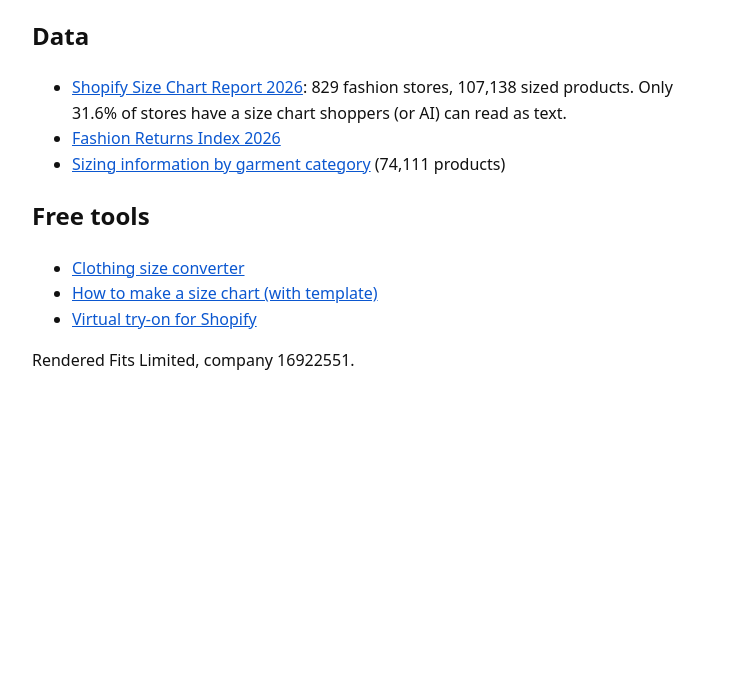
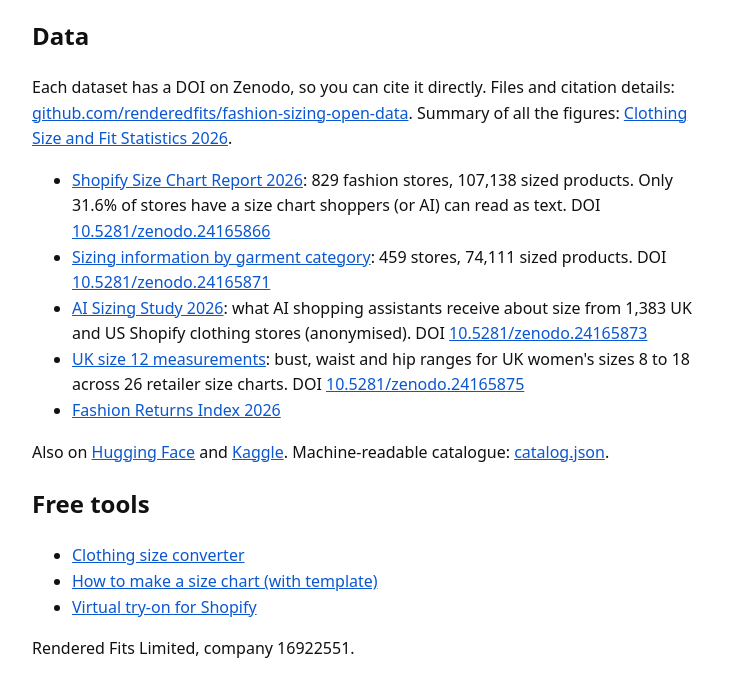
Before and after one commit to renderedfits/renderedfits.github.io, a plain HTML site: page index.html in a window 1280 px wide. Shown: the part 158-854 px from the top of the page, without its empty margins (268-1003 px from the left). Before the commit the page ends 800 px from the top, so only its background shows below. Drawn offline with Linux system fonts and the light colour scheme.

Commit message:
List all four datasets with DOIs

```diff
--- a/index.html
+++ b/index.html
@@ -4,7 +4,7 @@
 <meta charset="utf-8">
 <meta name="viewport" content="width=device-width, initial-scale=1">
 <title>Rendered Fits open data and tools</title>
-<meta name="description" content="Open fashion sizing data from Rendered Fits: the Shopify Size Chart Report 2026, the Fashion Returns Index 2026 and free sizing tools.">
+<meta name="description" content="Open fashion sizing data from Rendered Fits: four datasets with Zenodo DOIs (size charts, fit information, AI sizing, UK size 12) and free sizing tools.">
 <link rel="canonical" href="https://www.renderedfits.com/open-data/">
 <style>body{font:16px/1.6 system-ui,sans-serif;max-width:680px;margin:40px auto;padding:0 16px;color:#111;background:#fff}a{color:#0b57d0}h1{font-size:28px}</style>
 </head>
@@ -12,11 +12,15 @@
 <h1>Rendered Fits open data and tools</h1>
 <p><a href="https://www.renderedfits.com/">Rendered Fits</a> makes a sizing-led virtual try-on app for Shopify fashion brands. We publish our research data under CC BY 4.0.</p>
 <h2>Data</h2>
+<p>Each dataset has a DOI on Zenodo, so you can cite it directly. Files and citation details: <a href="https://github.com/renderedfits/fashion-sizing-open-data">github.com/renderedfits/fashion-sizing-open-data</a>. Summary of all the figures: <a href="https://www.renderedfits.com/clothing-size-statistics-2026/">Clothing Size and Fit Statistics 2026</a>.</p>
 <ul>
-<li><a href="https://www.renderedfits.com/size-chart-report-2026/">Shopify Size Chart Report 2026</a>: 829 fashion stores, 107,138 sized products. Only 31.6% of stores have a size chart shoppers (or AI) can read as text.</li>
+<li><a href="https://www.renderedfits.com/size-chart-report-2026/">Shopify Size Chart Report 2026</a>: 829 fashion stores, 107,138 sized products. Only 31.6% of stores have a size chart shoppers (or AI) can read as text. DOI <a href="https://doi.org/10.5281/zenodo.24165866">10.5281/zenodo.24165866</a></li>
+<li><a href="https://www.renderedfits.com/virtual-try-on-for/">Sizing information by garment category</a>: 459 stores, 74,111 sized products. DOI <a href="https://doi.org/10.5281/zenodo.24165871">10.5281/zenodo.24165871</a></li>
+<li><a href="https://www.renderedfits.com/ai-sizing-study-2026/">AI Sizing Study 2026</a>: what AI shopping assistants receive about size from 1,383 UK and US Shopify clothing stores (anonymised). DOI <a href="https://doi.org/10.5281/zenodo.24165873">10.5281/zenodo.24165873</a></li>
+<li><a href="https://www.renderedfits.com/uk-size-12-measurements/">UK size 12 measurements</a>: bust, waist and hip ranges for UK women's sizes 8 to 18 across 26 retailer size charts. DOI <a href="https://doi.org/10.5281/zenodo.24165875">10.5281/zenodo.24165875</a></li>
 <li><a href="https://www.renderedfits.com/fashion-returns-index-2026/">Fashion Returns Index 2026</a></li>
-<li><a href="https://www.renderedfits.com/virtual-try-on-for/">Sizing information by garment category</a> (74,111 products)</li>
 </ul>
+<p>Also on <a href="https://huggingface.co/renderedfits">Hugging Face</a> and <a href="https://www.kaggle.com/renderedfits">Kaggle</a>. Machine-readable catalogue: <a href="https://www.renderedfits.com/open-data/catalog.json">catalog.json</a>.</p>
 <h2>Free tools</h2>
 <ul>
 <li><a href="https://www.renderedfits.com/clothing-size-converter/">Clothing size converter</a></li>
```
